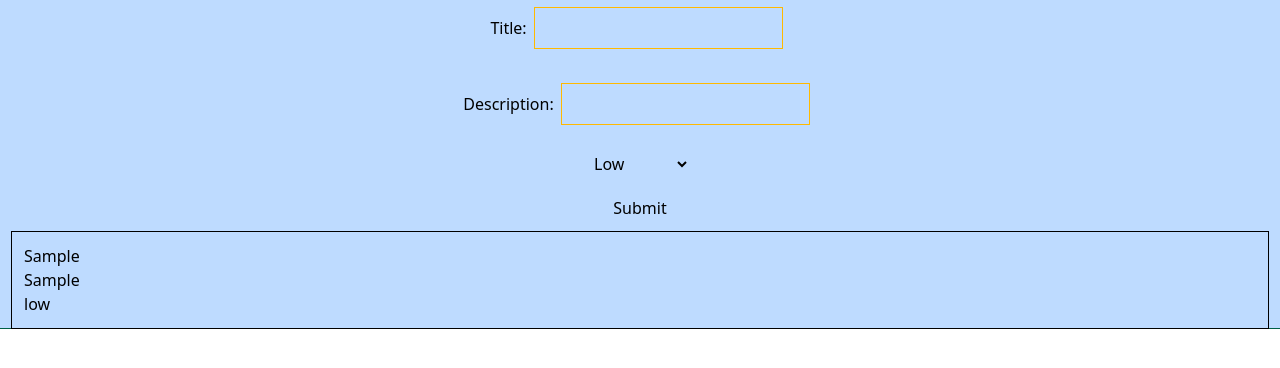
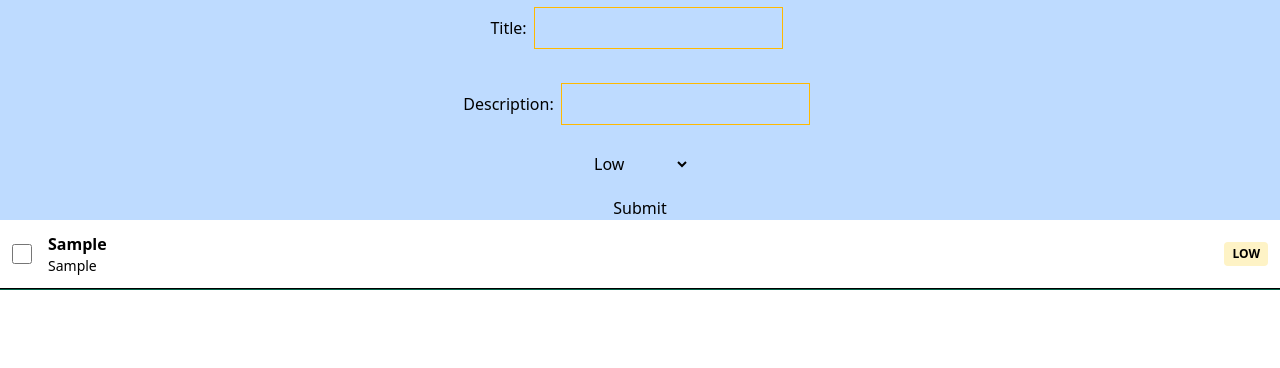
Before and after one commit to Itswali/The-Smart-Task-List, a React (Vite) app: page / in a window 1280 px wide. Both pictures are taken after typing "Sample", "Sample" into the empty fields and a click on the button "Submit". Shown: the top 368 px of the page. Built offline with nearby package versions, Linux system fonts and the light colour scheme.

Commit message:
task completeion button

```diff
--- a/src/components/createTask.tsx
+++ b/src/components/createTask.tsx
@@ -1,12 +1,13 @@
 import React, { useState } from 'react'
 
 export default function CreateTask() {
-const [isCompleted, setIsCompleted] = useState(false);
+
 
 const [data, setData]= useState({
   title: "",
   description: "",
   priority: "low",
+  completed: false
 });
 const [tasks, setTasks] = useState<any[]>([]);
 
@@ -19,8 +20,19 @@ const handleSubmit = (e: React.FormEvent) => {
     title: "",
   description: "",
   priority: "low",
+  completed: false,
   });
 };
+
+const toggleComplete = (index: number) => {
+  const updatedTasks = tasks.map((task, i) => {
+    if(i === index) {
+      return {...task, completed: !task.completed };
+    }
+    return task;
+  });
+  setTasks(updatedTasks);
+}
 
   return (
     <div className='ring-1 bg-blue-200 ring-emerald-800 '>
@@ -41,13 +53,27 @@ const handleSubmit = (e: React.FormEvent) => {
       </form>
 
       {tasks.map((item, index) => (
-      <div className='ring-1 ring-black m-3 p-3' key={index}>
-        <h3>{item.title}</h3>
-        <h3>{item.description}</h3>
-        <h3>{item.priority}</h3>
+  <div key={index} className={`flex items-center justify-between border-b p-3 mb-2 ${item.completed ? 'bg-green-50' : 'bg-white'}`}>
+    <div className='flex items-center gap-4'>
+      {/* The Checkbox */}
+      <input
+        type="checkbox"
+        checked={item.completed}
+        onChange={() => toggleComplete(index)}
+        className="w-5 h-5 cursor-pointer"
+      />
+
+      <div className={item.completed ? "line-through text-gray-400" : ""}>
+        <h4 className='font-bold'>{item.title}</h4>
+        <p className='text-sm'>{item.description}</p>
       </div>
+    </div>
 
-      ))}
+    <span className="text-xs font-semibold px-2 py-1 rounded bg-amber-100 uppercase">
+      {item.priority}
+    </span>
+  </div>
+))}
     </div>
   )
 }
```
